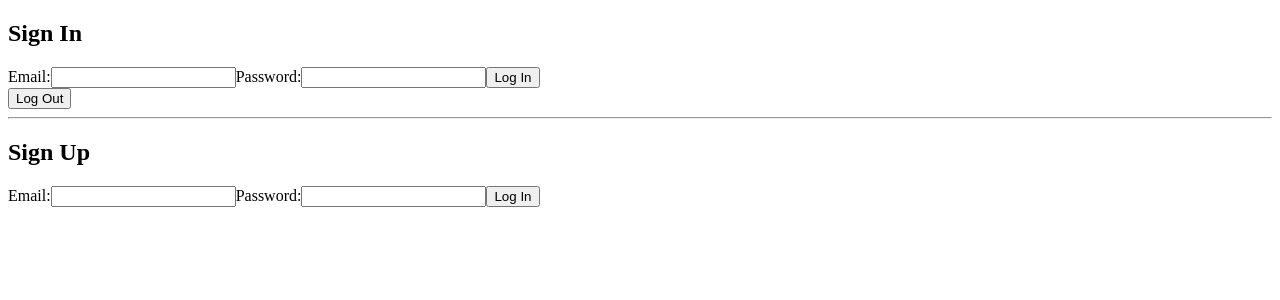
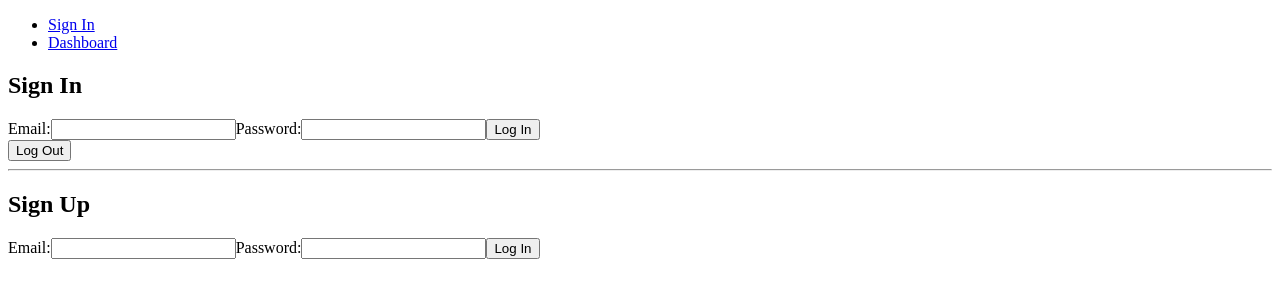
Before and after one commit to mdesanker/firebase-auth, a React (Create React App) app: page /signin in a window 1280 px wide. Shown: the top 300 px of the page. Built offline with nearby package versions, Linux system fonts and the light colour scheme; no server answers; the HTML template or start-up script is replaced by a standard one.

Commit message:
Add menu to nav to dash

```diff
--- a/src/App.js
+++ b/src/App.js
@@ -2,25 +2,31 @@ import Signin from "./views/auth/SignIn";
 import { Routes, Route } from "react-router-dom";
 import ProtectedRoute from "./views/protected/ProtectedRoute";
 import Dashboard from "./views/protected/Dashboard";
+import { auth } from "./config/Firebase";
+import { Fragment } from "react";
+import Menu from "./views/menu/Menu";
 
 const App = () => {
   return (
-    <Routes>
-      {/* Children implementation */}
-      <Route
+    <Fragment>
+      <Menu />
+      <Routes>
+        {/* Children implementation */}
+        {/* <Route
         path="/"
         element={
           <ProtectedRoute>
             <Dashboard />
           </ProtectedRoute>
         }
-      />
-      {/* Outlet implementation */}
-      {/* <Route path="/" element={<ProtectedRoute />}>
-        <Route element={<Dashboard />} />
-      </Route> */}
-      <Route path="/signin" element={<Signin />} />
-    </Routes>
+      /> */}
+        {/* Outlet implementation */}
+        <Route path="/dashboard" element={<ProtectedRoute />}>
+          <Route path="/dashboard" element={<Dashboard />} />
+        </Route>
+        <Route path="/signin" element={<Signin />} />
+      </Routes>
+    </Fragment>
   );
 };
 
--- a/src/views/auth/SignIn.js
+++ b/src/views/auth/SignIn.js
@@ -12,6 +12,7 @@ import { useEffect } from "react";
 const Signin = () => {
   const user = useSelector((state) => state.auth.value);
   console.log("User from redux state: ", user);
+  console.log("Auth from signin: ", auth.currentUser);
 
   const dispatch = useDispatch();
 
--- /dev/null
+++ b/src/views/menu/Menu.js
@@ -0,0 +1,16 @@
+import { Link } from "react-router-dom";
+
+const Menu = () => {
+  return (
+    <ul>
+      <li>
+        <Link to="/signin">Sign In</Link>
+      </li>
+      <li>
+        <Link to="/dashboard">Dashboard</Link>
+      </li>
+    </ul>
+  );
+};
+
+export default Menu;
--- a/src/views/protected/Dashboard.js
+++ b/src/views/protected/Dashboard.js
@@ -1,4 +1,10 @@
+import { useSelector } from "react-redux";
+
 const Dashboard = () => {
+  // const user = useSelector((state) => state.auth.value);
+
+  // console.log("User from dashboard: ", user);
+
   return <h1>Welcome to your private Dashboard</h1>;
 };
 
--- a/src/views/protected/ProtectedRoute.js
+++ b/src/views/protected/ProtectedRoute.js
@@ -1,5 +1,6 @@
 import { useSelector } from "react-redux";
 import { Navigate, Outlet } from "react-router-dom";
+import { auth } from "../../config/Firebase";
 
 const ProtectedRoute = ({ children }) => {
   const user = useSelector((state) => state.auth.value);
@@ -7,10 +8,10 @@ const ProtectedRoute = ({ children }) => {
   console.log("User from PR: ", user);
 
   // Children implementation
-  return user ? children : <Navigate to="/signin" />;
+  // return user ? children : <Navigate to="/signin" />;
 
   // Outlet implementation
-  // return user ? <Outlet /> : <Navigate to="/signin" />;
+  return user ? <Outlet /> : <Navigate to="/signin" />;
 };
 
 export default ProtectedRoute;
```
